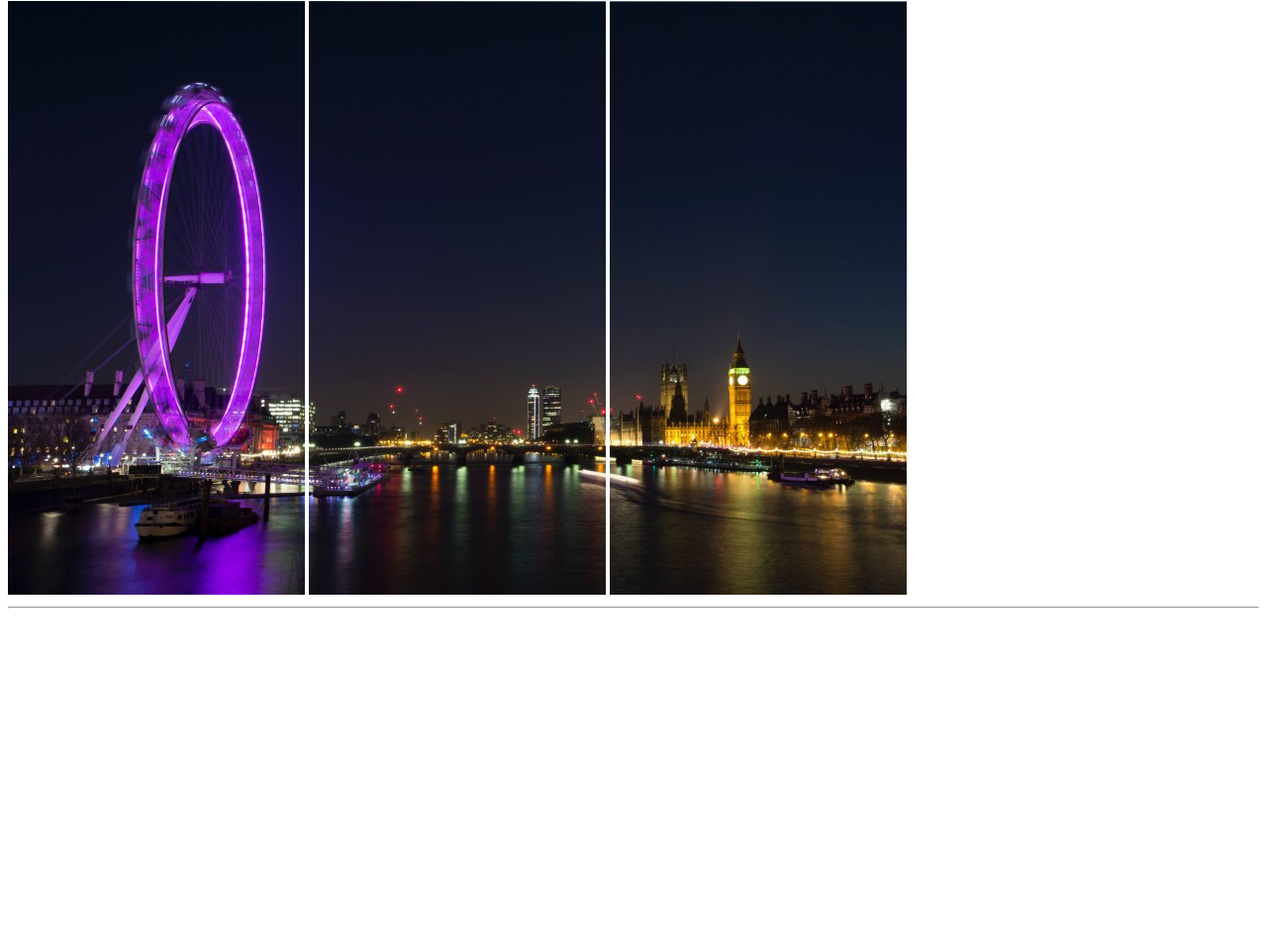
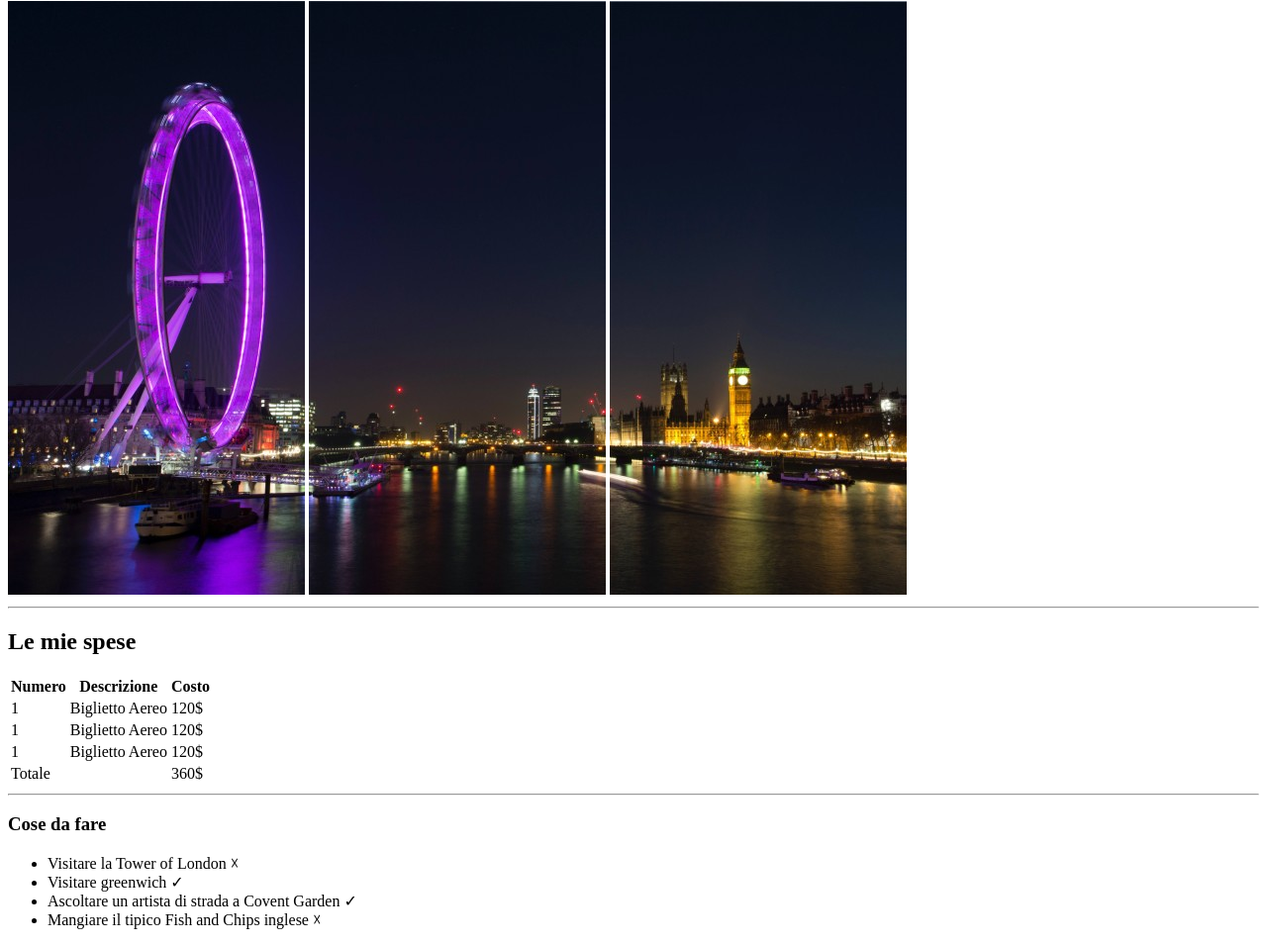
Before and after one commit to mielecarmine/html-london-trip, a plain HTML site: page index.html in a window 1280 px wide. Shown: the part 79-1034 px from the top of the page at 99% size. Before the commit the page ends 800 px from the top, so only its background shows below. Drawn offline with Linux system fonts and the light colour scheme.

Commit message:
added table and 1st section

```diff
--- a/index.html
+++ b/index.html
@@ -15,11 +15,56 @@
     <body>
         <header>
             <h1>Il mio Viaggio a Londra</h1>
-            <img src="img/pexels-bill-emrich-230794-0.jpg" alt="">
-            <img src="img/pexels-bill-emrich-230794-1.jpg" alt="">
-            <img src="img/pexels-bill-emrich-230794-2.jpg" alt="">
+            <img src="./img/pexels-bill-emrich-230794-0.jpg" alt="">
+            <img src="./img/pexels-bill-emrich-230794-1.jpg" alt="">
+            <img src="./img/pexels-bill-emrich-230794-2.jpg" alt="">
             <hr />
         </header>
+        <main>
+            <section>
+                <h2>Le mie spese</h2>
+                <table>
+                    <thead>
+                        <th>Numero</th>
+                        <th>Descrizione</th>
+                        <th>Costo</th>
+                    </thead>
+                    <tbody>
+                        <tr>
+                            <td>1</td>
+                            <td>Biglietto Aereo</td>
+                            <td>120$</td>
+                        </tr>
+                        <tr>
+                            <td>1</td>
+                            <td>Biglietto Aereo</td>
+                            <td>120$</td>
+                        </tr>
+                        <tr>
+                            <td>1</td>
+                            <td>Biglietto Aereo</td>
+                            <td>120$</td>
+                        </tr>
+                    </tbody>
+                    <tfoot>
+                        <tr>
+                            <td colspan="2">Totale</td>
+                            <td>360$</td>
+                        </tr>
+                    </tfoot>
+                </table>
+                <hr />
+            </section>
+            <section>
+                <h3>Cose da fare</h3>
+                <ul>
+                    <li>Visitare la Tower of London &#9747;</li>
+                    <li>Visitare greenwich &check;</li>
+                    <li>Ascoltare un artista di strada a Covent Garden &check;</li>
+                    <li>Mangiare il tipico Fish and Chips inglese &#9747;</li>
+                </ul>
+            </section>
 
+        </main>
     </body>
 </html>
```
